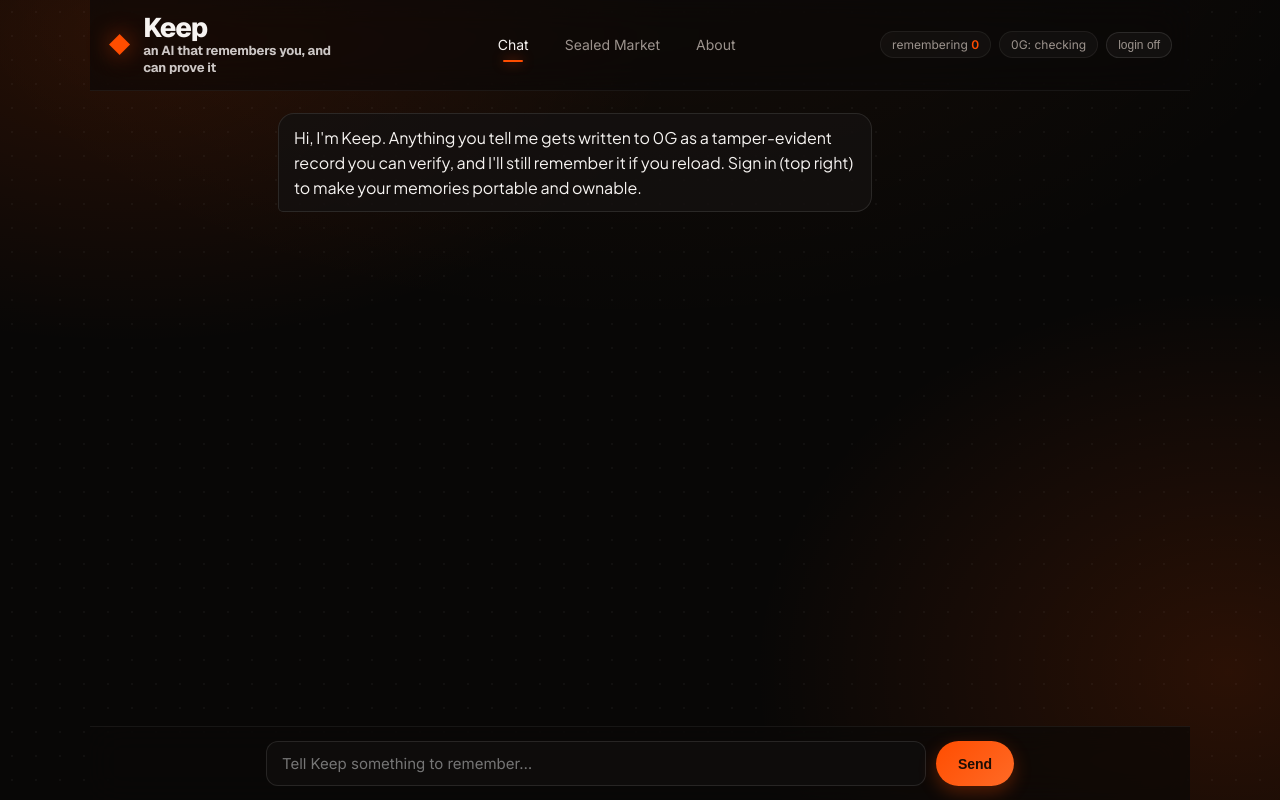
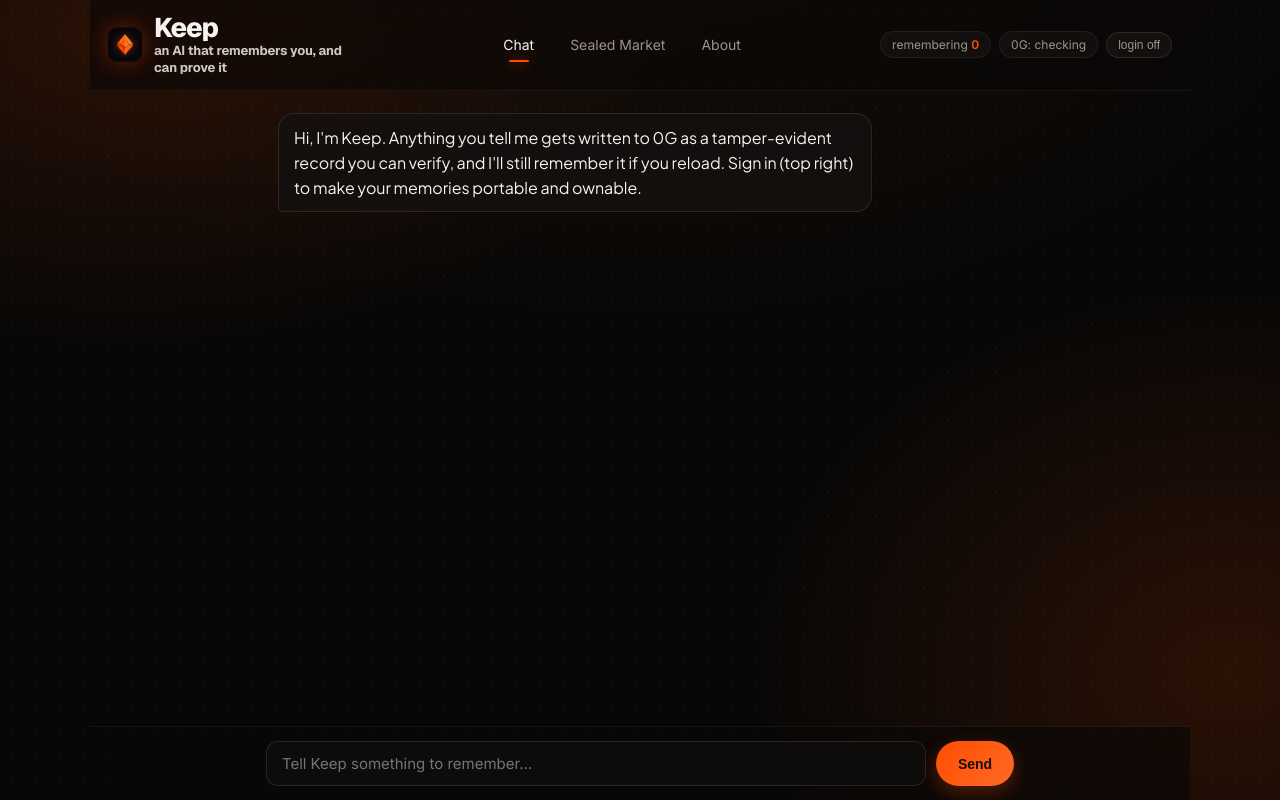
Before and after one commit to mattcrypted/keep, a website: page public/index.html in a window 1280 px wide. Drawn offline with nearby package versions, Linux system fonts and the light colour scheme; no server answers.

Commit message:
Swap the flat diamond mark for the new gem logo (favicon + header)

```diff
--- a/public/index.html
+++ b/public/index.html
@@ -4,9 +4,9 @@
     <meta charset="utf-8" />
     <meta name="viewport" content="width=device-width, initial-scale=1" />
     <title>Keep, an AI that remembers you, and can prove it</title>
-    <!-- Keep's diamond mark as the tab icon (SVG, cache-busted filename) -->
-    <link rel="icon" type="image/svg+xml" href="./keep-mark.svg?v=2" />
-    <link rel="apple-touch-icon" href="./keep-mark.svg?v=2" />
+    <!-- Keep's gem mark as the tab icon (PNG, cache-busted filename) -->
+    <link rel="icon" type="image/png" href="./keep-mark.png?v=3" />
+    <link rel="apple-touch-icon" href="./keep-mark.png?v=3" />
     <link rel="preconnect" href="https://fonts.googleapis.com" />
     <link rel="preconnect" href="https://fonts.gstatic.com" crossorigin />
     <link
@@ -19,7 +19,7 @@
     <div class="app">
       <header class="topbar">
         <div class="brand">
-          <span class="mark">◆</span>
+          <img class="mark" src="./keep-mark.png?v=3" alt="Keep" width="34" height="34" />
           <div>
             <div class="name">Keep</div>
             <div class="tag">an AI that remembers you, and can prove it</div>
--- a/public/styles.css
+++ b/public/styles.css
@@ -86,9 +86,11 @@
 }
 .brand { display: flex; align-items: center; gap: 12px; }
 .mark {
-  font-size: 22px;
-  color: var(--accent);
-  text-shadow: 0 0 22px rgba(255, 77, 0, 0.55);
+  width: 34px;
+  height: 34px;
+  border-radius: 9px;
+  object-fit: cover;
+  box-shadow: 0 0 22px rgba(255, 77, 0, 0.35);
   animation: floaty 6s ease-in-out infinite;
 }
 .name {
```
Also changed, not shown: public/keep-mark.png (added).
